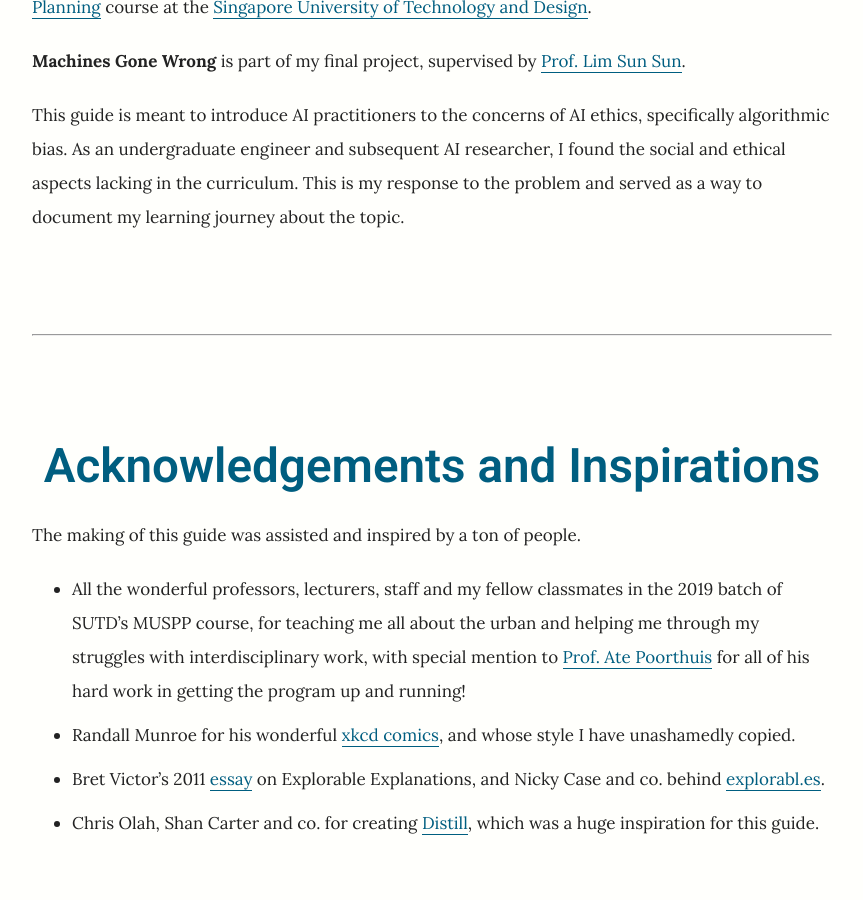
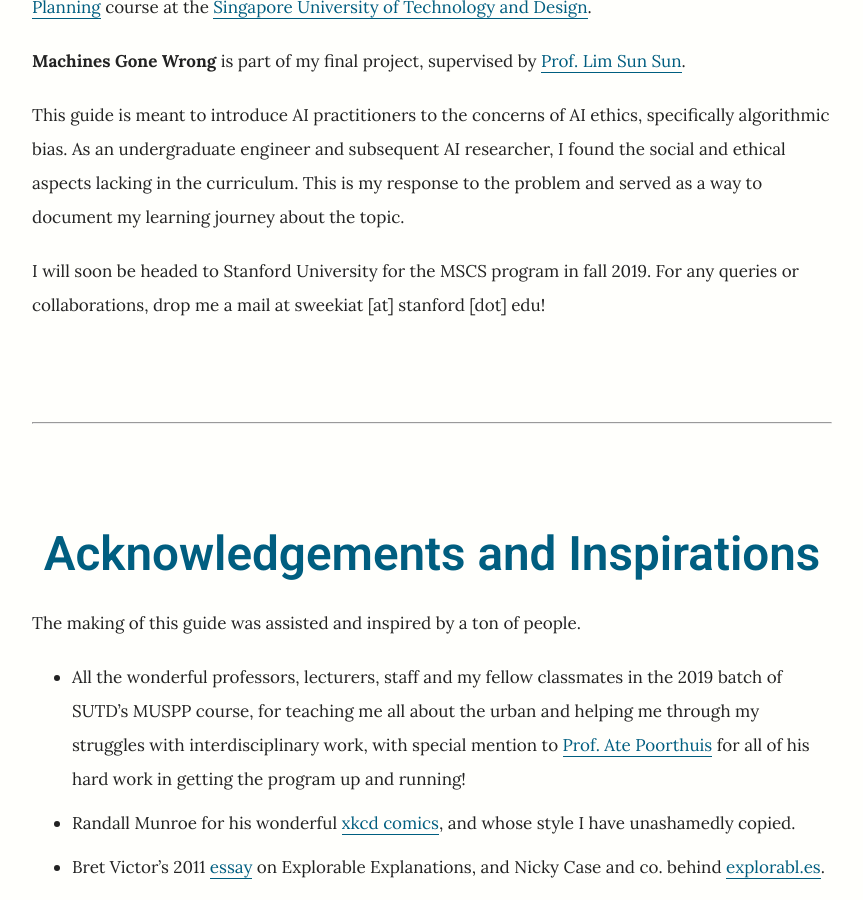
Before and after one commit to greentfrapp/machines-gone-wrong, a Jekyll site: the page built from guide_about.md, in a window 1280 px wide and 900 px high, scrolled down 336 px. Shown: the whole window, without its empty margins (208-1071 px from the left). Built offline with Jekyll 4.4.1, drawn with Linux system fonts in a browser that asks for light colours; nearby versions of some CDN libraries; some web fonts are replaced; comment, search, counter and statistics services are not loaded; a style sheet for code colours, icons or effects is not loaded.

Commit message:
Added contact details

```diff
--- a/guide_about.md
+++ b/guide_about.md
@@ -12,6 +12,8 @@ Hi there! I'm Lim Swee Kiat, a graduate student enrolled in the [MSc. Urban Scie
 
 This guide is meant to introduce AI practitioners to the concerns of AI ethics, specifically algorithmic bias. As an undergraduate engineer and subsequent AI researcher, I found the social and ethical aspects lacking in the curriculum. This is my response to the problem and served as a way to document my learning journey about the topic.
 
+I will soon be headed to Stanford University for the MSCS program in fall 2019. For any queries or collaborations, drop me a mail at sweekiat [at] stanford [dot] edu!
+
 ---
 
 ## Acknowledgements and Inspirations
```
